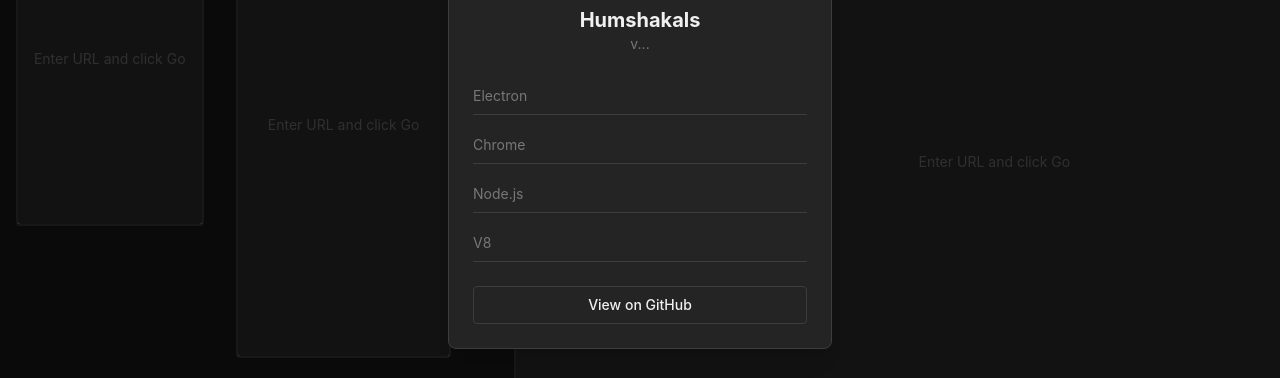
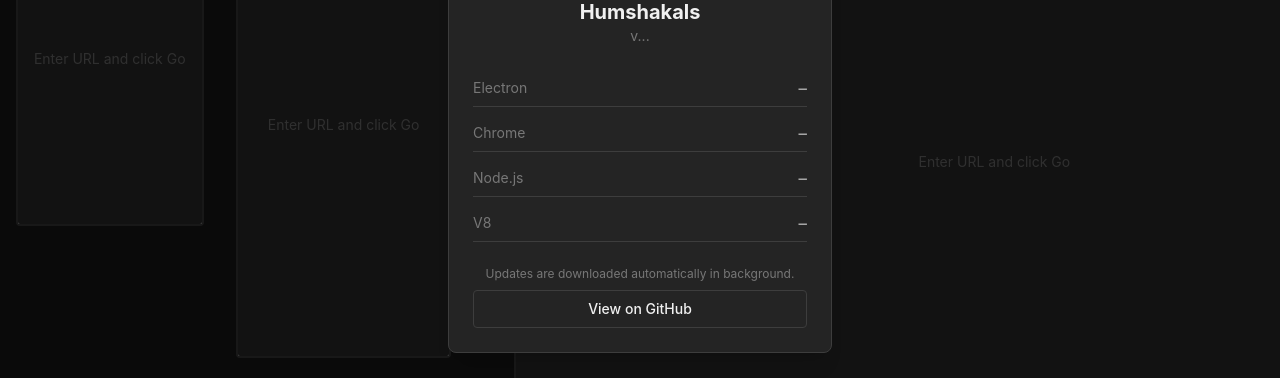
Before and after one commit to iMayuuR/humshakals, a React (Vite) app: page / in a window 1280 px wide. Both pictures are taken after a click on the button 1085 px from the left and 23 px from the top of the page. Shown: the part 275-653 px from the top of the page. Built offline with nearby package versions, Linux system fonts and the light colour scheme.

Commit message:
Feat: Implement proper auto-update notification system v3.0.14

```diff
--- a/package.json
+++ b/package.json
@@ -1,6 +1,6 @@
 {
   "name": "humshakals",
-  "version": "3.0.13",
+  "version": "3.0.14",
   "description": "Humshakals: The Ultimate Responsive Design Browser. Test your website on 20+ devices simultaneously with synchronized scrolling, clicks, and touch emulation.",
   "main": "./out/main/index.js",
   "author": "Mayur Panchal",
--- a/src/preload/index.d.ts
+++ b/src/preload/index.d.ts
@@ -6,8 +6,9 @@
         api: {
             enableTouchEmulation: (webContentsId: number, width: number, height: number, isMobile: boolean) => Promise<boolean>
             disableTouchEmulation: (webContentsId: number) => Promise<boolean>
-            checkForUpdates: () => Promise<any>
             getAppVersion: () => Promise<string>
+            onUpdateStatus: (callback: (status: string) => void) => () => void
+            onUpdateProgress: (callback: (percent: number) => void) => () => void
             versions: NodeJS.ProcessVersions
             platform: NodeJS.Platform
         }
--- a/src/renderer/src/App.tsx
+++ b/src/renderer/src/App.tsx
@@ -4,6 +4,7 @@
 import { Previewer } from './components/Previewer'
 import { DeviceManager } from './components/DeviceManager'
 import { AboutModal } from './components/AboutModal'
+import { UpdateNotification } from './components/UpdateNotification'
 import { setIsInspecting, selectIsInspecting } from './store/slices/renderer'
 import { selectColorScheme, toggleColorScheme } from './store/slices/ui'
 
@@ -101,6 +102,7 @@
             {/* Device Manager Modal */}
             <DeviceManager />
             <AboutModal />
+            <UpdateNotification />
         </div>
     )
 }
--- a/src/renderer/src/components/AboutModal.tsx
+++ b/src/renderer/src/components/AboutModal.tsx
@@ -1,60 +1,28 @@
 import { useEffect, useState } from 'react'
 import { useSelector, useDispatch } from 'react-redux'
-// import { Icon } from '@iconify/react'
 import logo from '../assets/logo.png'
 import { selectShowAboutModal, setShowAboutModal } from '../store/slices/ui'
 
 export const AboutModal = () => {
     const dispatch = useDispatch()
     const isOpen = useSelector(selectShowAboutModal)
-    // const modalRef = useRef<HTMLDivElement>(null)
-
-    // const [updateStatus, setUpdateStatus] = useState<'idle' | 'checking' | 'available' | 'no-update' | 'error'>('idle')
-    // const [statusMessage, setStatusMessage] = useState('')
     const [appVersion, setAppVersion] = useState('')
 
     useEffect(() => {
         const handleKeyDown = (e: KeyboardEvent) => {
-            if (e.key === 'Escape') {
-                dispatch(setShowAboutModal(false))
-            }
+            if (e.key === 'Escape') dispatch(setShowAboutModal(false))
         }
-
         if (isOpen) {
             document.addEventListener('keydown', handleKeyDown)
-            // Fetch app version
             window.api?.getAppVersion().then(setAppVersion).catch(console.error)
         }
         return () => document.removeEventListener('keydown', handleKeyDown)
     }, [isOpen, dispatch])
 
-    /* const handleCheckForUpdates = async () => {
-        setUpdateStatus('checking')
-        setStatusMessage('Checking for updates...')
-        try {
-            const result = await window.api.checkForUpdates()
-            if (result) {
-                // If result is returned, it means we are in dev mode or update found
-                // In production with autoUpdater, events are usually handled via IPC listeners
-                // But checkForUpdates returns Query result
-                console.log('Update check result:', result)
-            } else {
-                setUpdateStatus('no-update')
-                setStatusMessage('You are on the latest version.')
-            }
-        } catch (error) {
-            console.error(error)
-            setUpdateStatus('error')
-            setStatusMessage('Failed to check for updates.')
-        }
-    } */
-
     if (!isOpen) return null
 
     const handleBackdropClick = (e: React.MouseEvent) => {
-        if (e.target === e.currentTarget) {
-            dispatch(setShowAboutModal(false))
-        }
+        if (e.target === e.currentTarget) dispatch(setShowAboutModal(false))
     }
 
     const versions = window.api?.versions || {}
@@ -64,11 +32,9 @@
             className="fixed inset-0 bg-black/60 flex items-center justify-center z-50 animate-in fade-in duration-200"
             onClick={handleBackdropClick}
         >
-            <div
-                className="bg-[var(--bg-secondary)] w-full max-w-sm rounded-lg shadow-xl overflow-hidden border border-[var(--border-color)]"
-            >
+            <div className="bg-[var(--bg-secondary)] w-full max-w-sm rounded-lg shadow-xl overflow-hidden border border-[var(--border-color)]">
                 <div className="p-6 space-y-6">
-                    <div className="text-center space-y-4">
+                    <div className="text-center space-y-3">
                         <div className="flex justify-center">
                             <img src={logo} alt="Humshakals" className="w-16 h-16" />
                         </div>
@@ -78,53 +44,22 @@
                         </div>
                     </div>
 
-                    <div className="space-y-3 text-sm">
-                        <div className="flex justify-between py-2 border-b border-[var(--border-color)]">
-                            <span className="text-muted">Electron</span>
-                            <span className="font-mono">{versions.electron}</span>
-                        </div>
-                        <div className="flex justify-between py-2 border-b border-[var(--border-color)]">
-                            <span className="text-muted">Chrome</span>
-                            <span className="font-mono">{versions.chrome}</span>
-                        </div>
-                        <div className="flex justify-between py-2 border-b border-[var(--border-color)]">
-                            <span className="text-muted">Node.js</span>
-                            <span className="font-mono">{versions.node}</span>
-                        </div>
-                        <div className="flex justify-between py-2 border-b border-[var(--border-color)]">
-                            <span className="text-muted">V8</span>
-                            <span className="font-mono">{versions.v8}</span>
-                        </div>
+                    <div className="space-y-2 text-sm">
+                        {[
+                            ['Electron', versions.electron],
+                            ['Chrome', versions.chrome],
+                            ['Node.js', versions.node],
+                            ['V8', versions.v8],
+                        ].map(([label, val]) => (
+                            <div key={label} className="flex justify-between py-2 border-b border-[var(--border-color)]">
+                                <span className="text-muted">{label}</span>
+                                <span className="font-mono">{val || '—'}</span>
+                            </div>
+                        ))}
                     </div>
 
-                    <div className="space-y-3">
-                        {/* <button
-                            onClick={handleCheckForUpdates}
-                            disabled={updateStatus === 'checking'}
-                            className={`w-full py-2 px-4 rounded font-medium text-sm transition-colors flex items-center justify-center gap-2
-                                ${updateStatus === 'checking'
-                                    ? 'bg-[var(--bg-tertiary)] text-muted cursor-wait'
-                                    : 'go-button'}`}
-                        >
-                            {updateStatus === 'checking' ? (
-                                <>
-                                    <Icon icon="eos-icons:loading" width={18} />
-                                    Checking...
-                                </>
-                            ) : (
-                                <>
-                                    <Icon icon="mdi:update" width={18} />
-                                    Check for Updates
-                                </>
-                            )}
-                        </button> */}
-
-                        {/* {statusMessage && (
-                            <p className={`text-xs text-center ${updateStatus === 'error' ? 'text-red-400' : 'text-muted'}`}>
-                                {statusMessage}
-                            </p>
-                        )} */}
-
+                    <div className="space-y-2">
+                        <p className="text-xs text-center text-muted">Updates are downloaded automatically in background.</p>
                         <a
                             href="https://github.com/iMayuuR/humshakals"
                             target="_blank"
@@ -136,6 +71,6 @@
                     </div>
                 </div>
             </div>
-        </div >
+        </div>
     )
 }
--- /dev/null
+++ b/src/renderer/src/components/UpdateNotification.tsx
@@ -0,0 +1,57 @@
+import { useEffect, useState } from 'react'
+import { Icon } from '@iconify/react'
+
+type UpdateState = 'idle' | 'downloading' | 'ready'
+
+export const UpdateNotification = () => {
+    const [state, setState] = useState<UpdateState>('idle')
+    const [progress, setProgress] = useState(0)
+
+    useEffect(() => {
+        const removeStatusListener = window.api?.onUpdateStatus((status) => {
+            if (status === 'downloading') {
+                setState('downloading')
+            }
+        })
+
+        const removeProgressListener = window.api?.onUpdateProgress((percent) => {
+            setProgress(Math.round(percent))
+            if (percent >= 100) {
+                setState('ready')
+            }
+        })
+
+        return () => {
+            removeStatusListener?.()
+            removeProgressListener?.()
+        }
+    }, [])
+
+    if (state === 'idle') return null
+
+    return (
+        <div className="fixed bottom-4 right-4 z-50 w-72 bg-[var(--bg-secondary)] border border-[var(--border-color)] rounded-lg shadow-2xl p-4 space-y-3 animate-in slide-in-from-bottom-4 duration-300">
+            {state === 'downloading' && (
+                <>
+                    <div className="flex items-center gap-2">
+                        <Icon icon="eos-icons:loading" className="text-[var(--accent)] animate-spin" width={18} />
+                        <span className="text-sm font-medium">Downloading update...</span>
+                    </div>
+                    <div className="w-full bg-[var(--bg-tertiary)] rounded-full h-1.5">
+                        <div
+                            className="bg-[var(--accent)] h-1.5 rounded-full transition-all duration-300"
+                            style={{ width: `${progress}%` }}
+                        />
+                    </div>
+                    <p className="text-xs text-muted">{progress}% — App will restart when ready.</p>
+                </>
+            )}
+            {state === 'ready' && (
+                <div className="flex items-center gap-2">
+                    <Icon icon="mdi:check-circle" className="text-green-400" width={18} />
+                    <span className="text-sm font-medium">Update ready! Restart to apply.</span>
+                </div>
+            )}
+        </div>
+    )
+}
--- a/src/renderer/src/env.d.ts
+++ b/src/renderer/src/env.d.ts
@@ -4,8 +4,9 @@
     api: {
         enableTouchEmulation(webContentsId: number, width: number, height: number, isMobile: boolean): Promise<void>
         disableTouchEmulation(webContentsId: number): Promise<void>
-        checkForUpdates(): Promise<any>
         getAppVersion(): Promise<string>
+        onUpdateStatus(callback: (status: string) => void): () => void
+        onUpdateProgress(callback: (percent: number) => void): () => void
         versions: NodeJS.ProcessVersions
         platform: NodeJS.Platform
     }
```
Also changed, not shown: src/preload/index.ts (+11 -4 lines), 1 other file (tests, documents, lock files or other folders).
